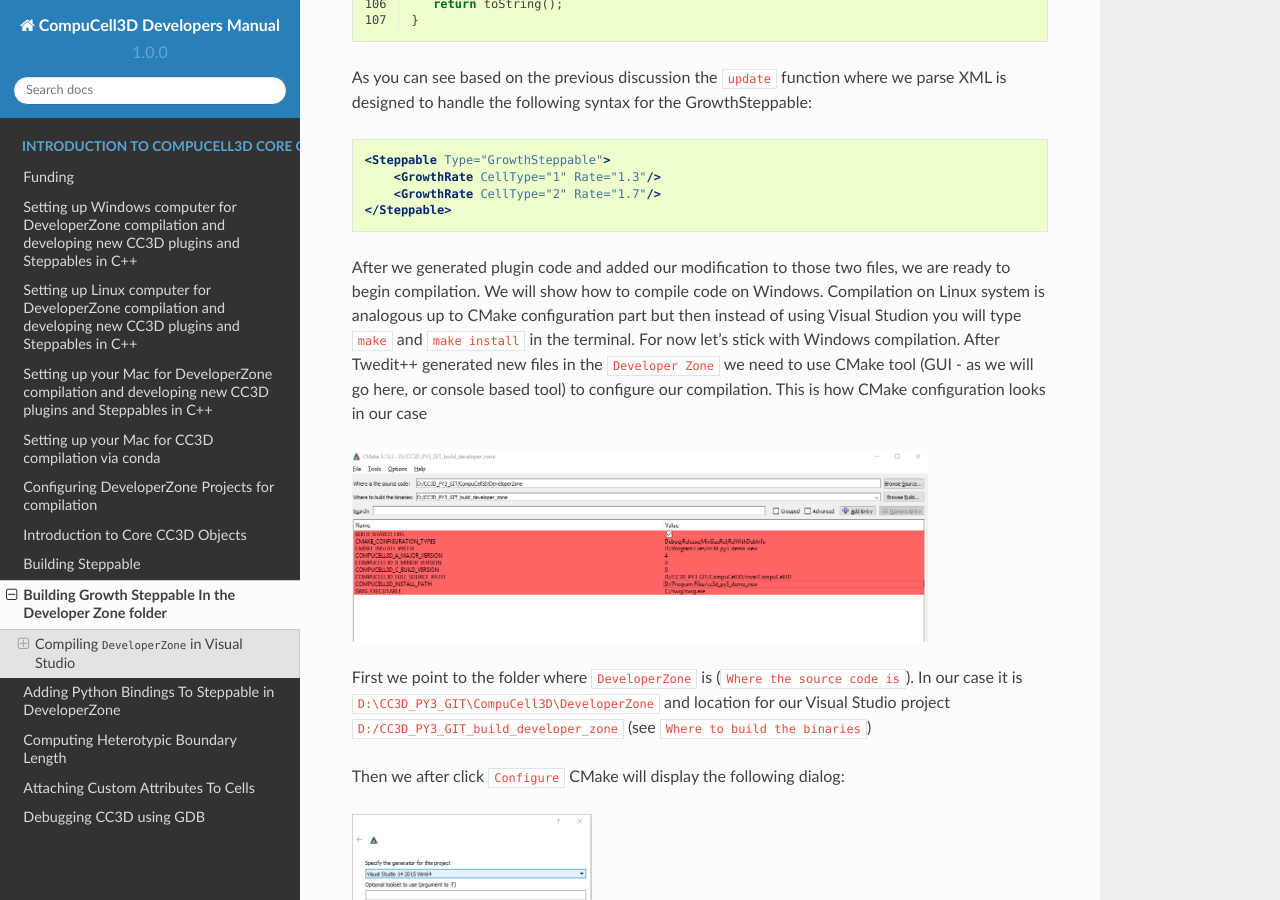
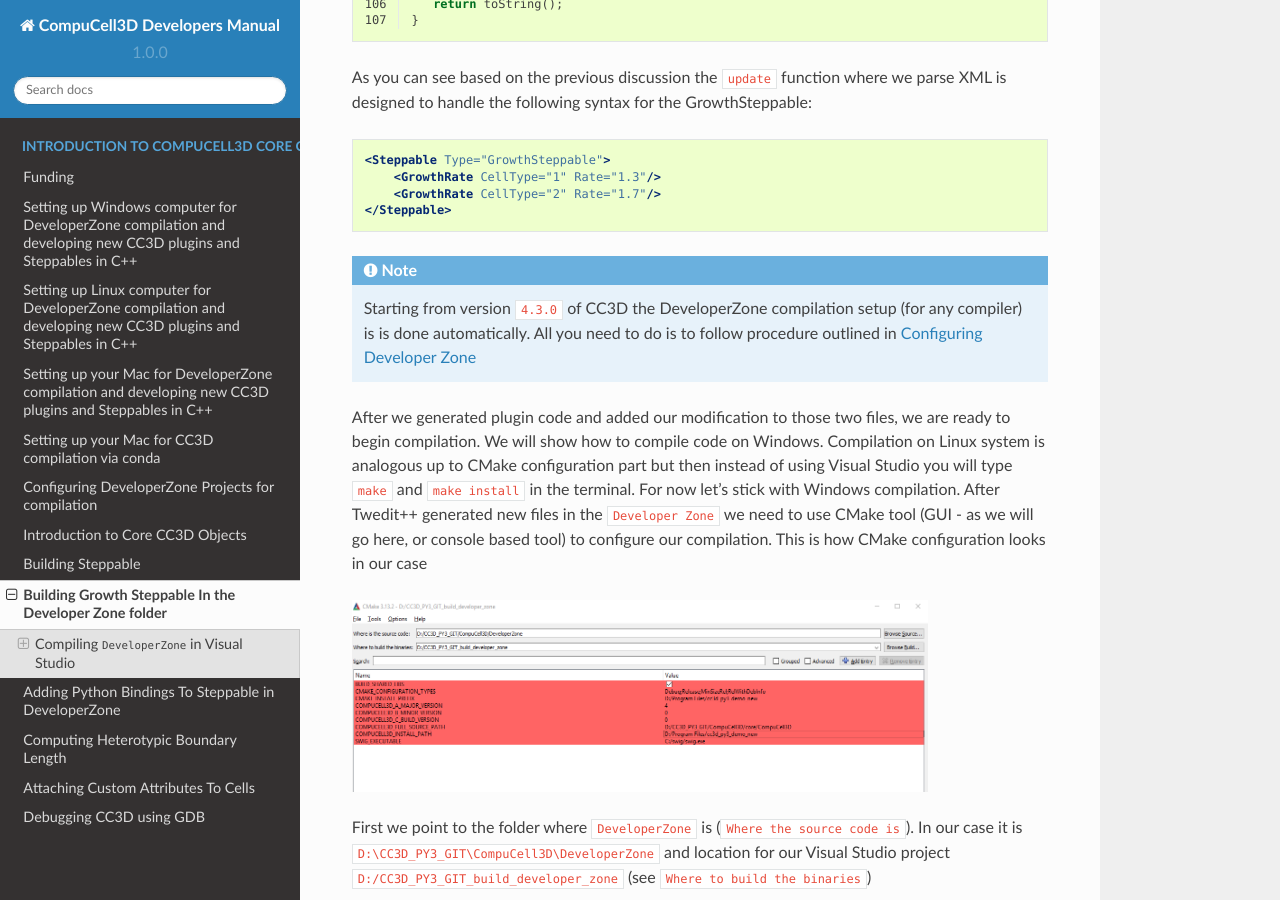
Before and after one commit to CompuCell3D/CompuCell3DDevelopersManual, a Sphinx documentation site: the page built from docs/building_growth_steppable_in_developer_zone.rst, in a window 1280 px wide and 900 px high, scrolled down 4410 px. Built offline with Sphinx 7.4.7 and the Read the Docs theme 2.0.0, drawn with Linux system fonts in a browser that asks for light colours.

Commit message:
minor cleanup to building steppable example

```diff
--- a/docs/building_growth_steppable_in_developer_zone.rst
+++ b/docs/building_growth_steppable_in_developer_zone.rst
@@ -230,9 +230,13 @@ handle the following syntax for the GrowthSteppable:
         <GrowthRate CellType="2" Rate="1.7"/>
     </Steppable>
 
+.. note::
+
+    Starting from version ``4.3.0`` of CC3D the DeveloperZone compilation setup (for any compiler) is is done automatically. All you need to do is to follow procedure outlined in `Configuring Developer Zone <configuring_developer_zone>`_
+
 After we generated plugin code and added our modification to those two files, we are ready to begin compilation.
 We will show how to compile code on Windows. Compilation on Linux system is analogous up to CMake configuration
-part but then instead of using Visual Studion you will type ``make`` and ``make install`` in the terminal. For now
+part but then instead of using Visual Studio you will type ``make`` and ``make install`` in the terminal. For now
 let's stick with Windows compilation. After Twedit++ generated new files in the ``Developer Zone`` we need to use
 CMake tool (GUI - as we will go here, or console based tool) to configure our compilation. This is how CMake
 configuration looks in our case
```
